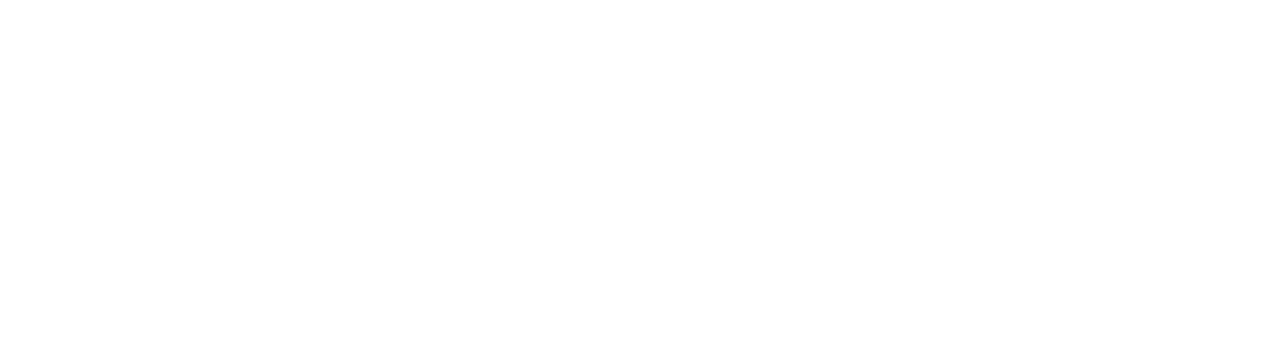
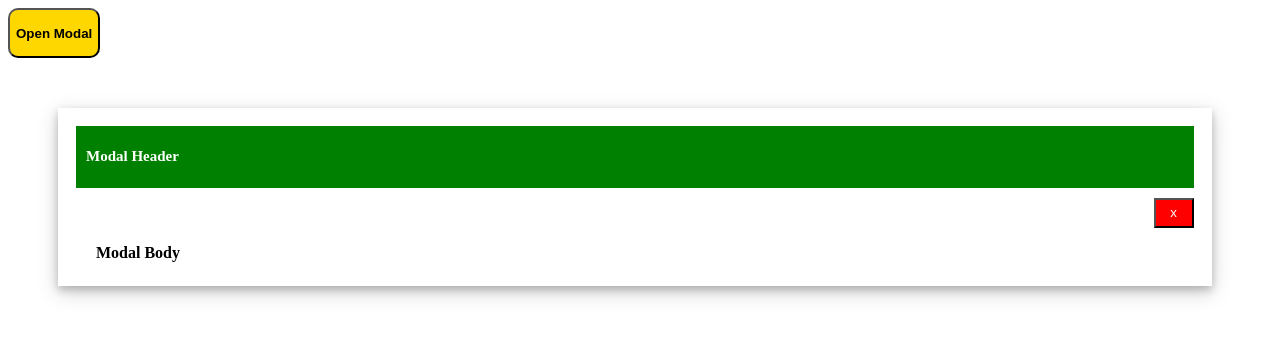
Before and after one commit to acciojob/css-modal-Anusha-Yadavv, a website: page main.html in a window 1280 px wide. Drawn offline with Linux system fonts and the light colour scheme.

Commit message:
created a submission

```diff
--- a/main.html
+++ b/main.html
@@ -8,6 +8,22 @@
 
 <body>
 	<!-- the entire body must be written by student -->
+	<button id="openModal">Open Modal</button>
+	<div class=modal>
+		<div class="modal-content">
+			<div class="modal-header">
+				<div class="header-container">
+				<h2>Modal Header</h2>
+				</div>
+				<div style="text-align:right;padding-right:10px;">
+				<button class="close-modal" style="height:30px;width:40px;background-color:red;color:white;">x</button>
+				</div>
+
+			</div>
+			<div class="modal-body">
+				<p>Modal Body</p>
+			</div>
+	</div>
     <script type="text/javascript" src="./script.js">
 </script>
 
--- a/script.js
+++ b/script.js
@@ -1 +1,21 @@
 //your JS code here. If required.
+
+document.addEventListener('DOMContentLoaded', function () {
+    var modal = document.getElementById('myModal');
+    var btn = document.getElementById('openModal');
+    var closeButton = document.getElementsByClassName('close-modal')[0];
+
+    btn.onclick = function () {
+        modal.style.display = 'block';
+    }
+
+    window.onclick = function (event) {
+        if (event.target === modal) {
+            modal.style.display = 'none';
+        }
+    }
+
+    closeButton.onclick = function () {
+        modal.style.display = 'none';
+    }
+});
--- a/styles.css
+++ b/styles.css
@@ -1 +1,29 @@
 /*  your css code here. If applicable */
+#openModal{
+	height:50px;
+	background-color:gold;
+	font-weight:800;
+	border-radius:10px;
+}
+.modal{
+
+	background-color:white;
+	height:20%;
+	width:90%;
+	box-shadow: 0 4px 8px 0 rgba(0, 0, 0, 0.2), 0 6px 20px 0 rgba(0, 0, 0, 0.19);
+	padding:8px;
+	margin:50px;
+
+}
+.header-container{
+	background-color:green;
+	font-size:10px;
+	padding:10px;
+	color:white;
+	margin:10px;
+}
+.modal-body {
+	font-weight:900;
+	padding-left:30px;
+
+}
```
